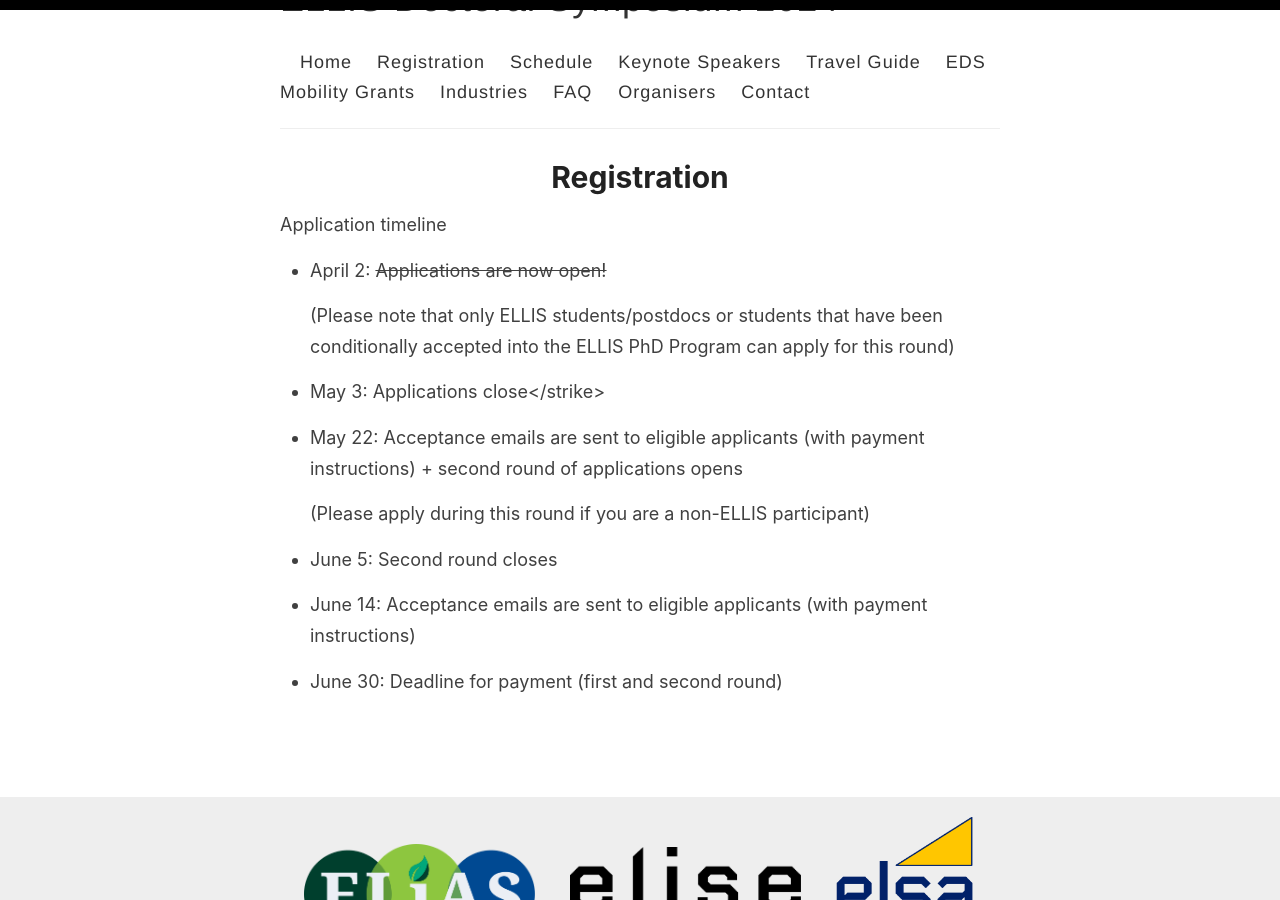
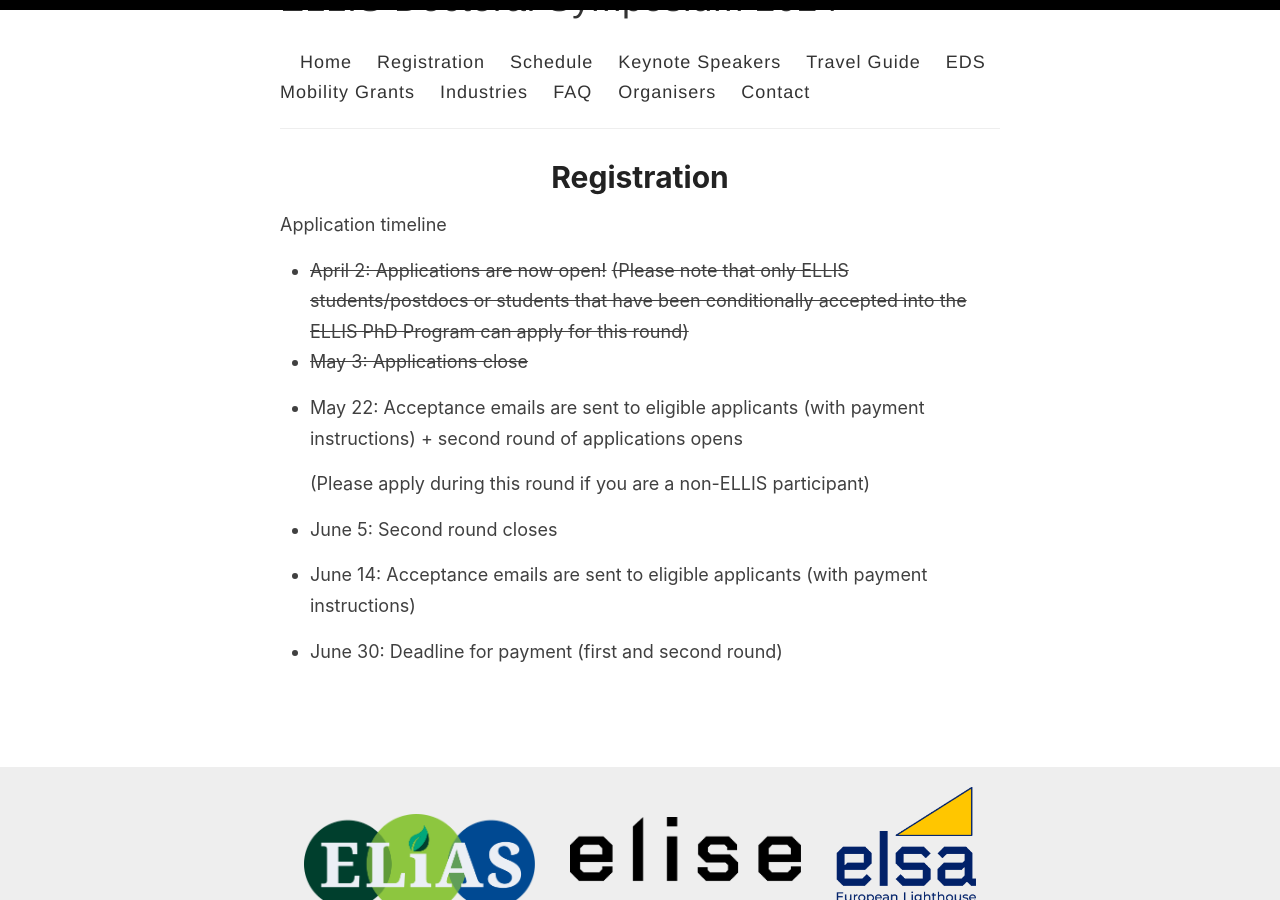
Before and after one commit to eds2024/eds2024.github.io, a Jekyll site: the page built from _pages/registration.md, in a window 1280 px wide and 900 px high, scrolled down 434 px. Built offline with Jekyll 4.4.1, drawn with Linux system fonts in a browser that asks for light colours; some of the changed lines change nothing that is shown.

Commit message:
Update registration.md

```diff
--- a/_pages/registration.md
+++ b/_pages/registration.md
@@ -6,11 +6,11 @@
 
 Application timeline
 
-- April 2: <strike>Applications are now open!
+- <strike>April 2: Applications are now open!</strike>
 
-  (Please note that only ELLIS students/postdocs or students that have been conditionally accepted into the ELLIS PhD Program can apply for this round)
+  <strike>(Please note that only ELLIS students/postdocs or students that have been conditionally accepted into the ELLIS PhD Program can apply for this round)</strike>
 
-- May 3: Applications close</strike>
+- <strike>May 3: Applications close</strike>
 
 - May 22: Acceptance emails are sent to eligible applicants (with payment instructions) + second round of applications opens
 
```
